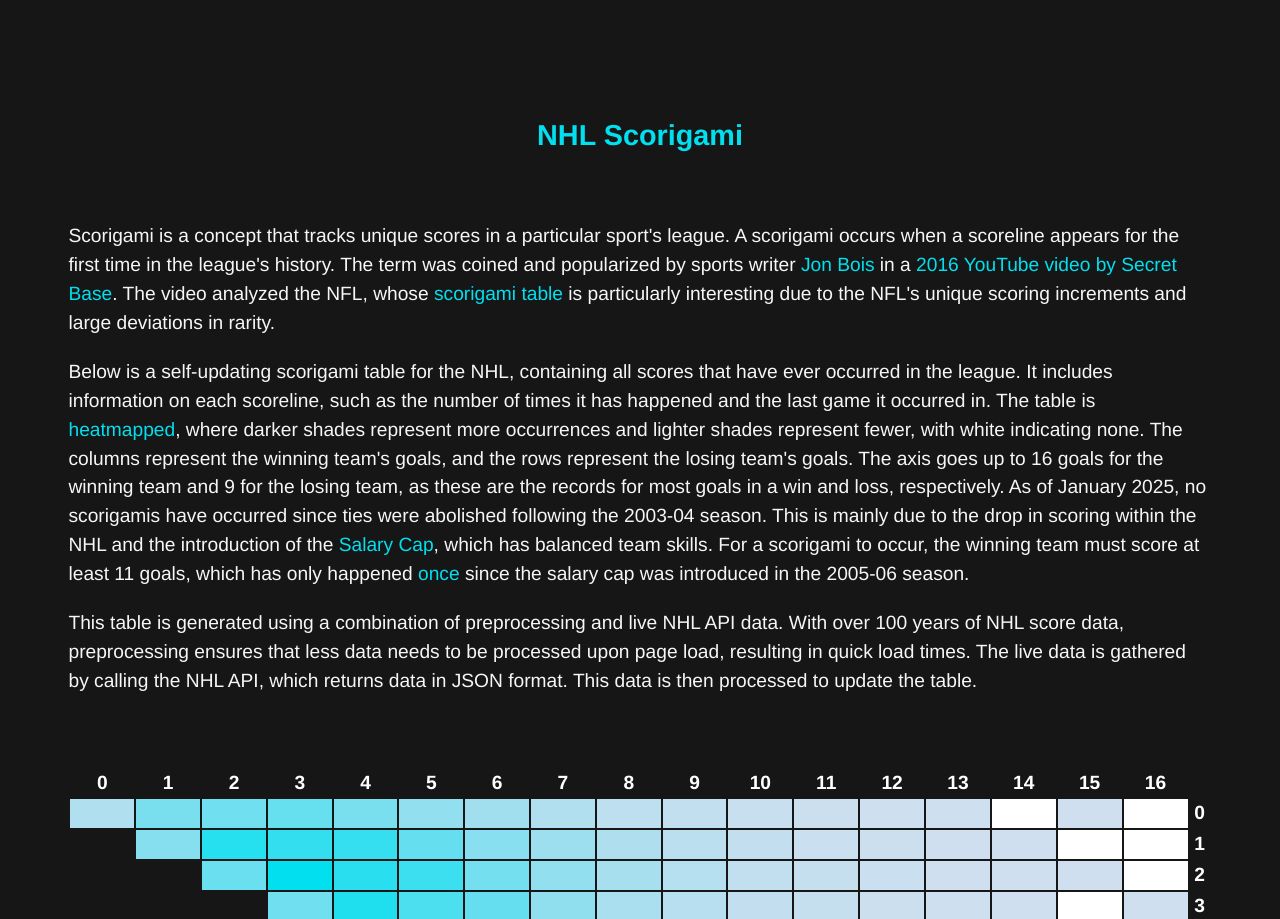
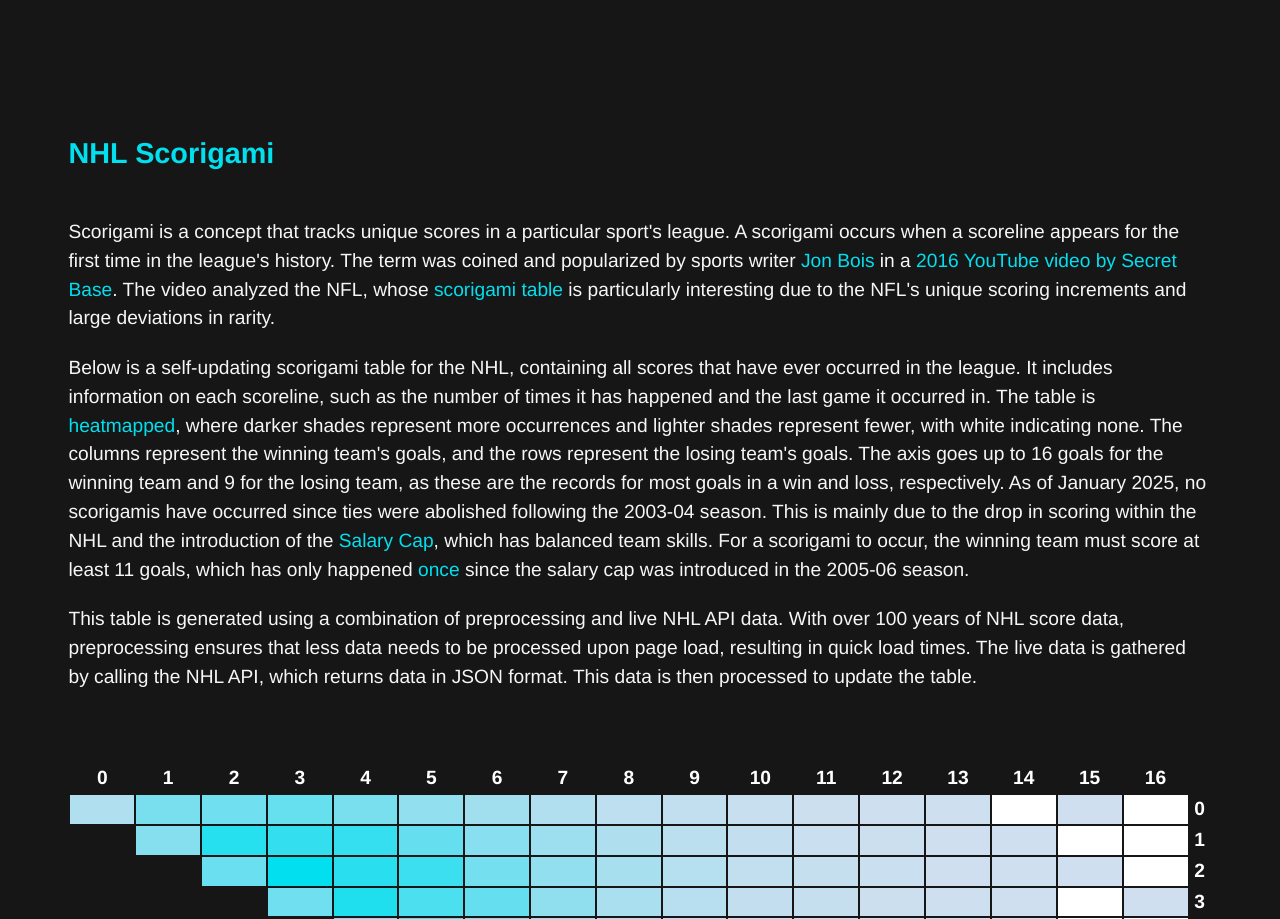
Before and after one commit to adan094/noahadamscswebsite, a React (Vite) app: page / in a window 1280 px wide. Shown: the part 1029-1948 px from the top of the page. Built offline with nearby package versions, Linux system fonts and the light colour scheme; no server answers.

Commit message:
Reorganized some code for better generalization

```diff
--- a/src/Body.jsx
+++ b/src/Body.jsx
@@ -118,7 +118,6 @@
 
           <section id="projects" ref={projects}>
             <h2>Projects</h2>
-            <h2 style={{fontSize:"1.8rem", marginTop:"120px"}}>NHL Scorigami</h2>
             <Projects/>
           </section>
 
--- a/src/NHLScorigami.jsx
+++ b/src/NHLScorigami.jsx
@@ -165,7 +165,10 @@
 
 
     return (
+
             <div className="sectionElements">
+                <h2>NHL Scorigami</h2>
+
                     <div >
                         <p>
                             Scorigami is a concept that tracks unique scores in a particular sport's league. A scorigami occurs when a scoreline appears for the first time in the league's history. The term was coined and popularized by sports writer <a href="https://en.wikipedia.org/wiki/Jon_Bois">Jon Bois</a> in a <a href="https://www.youtube.com/watch?v=9l5C8cGMueY">2016 YouTube video by Secret Base</a>. The video analyzed the NFL, whose <a href="https://nflscorigami.com/">scorigami table</a> is particularly interesting due to the NFL's unique scoring increments and large deviations in rarity.
--- a/src/Projects.jsx
+++ b/src/Projects.jsx
@@ -1,11 +1,14 @@
 import NHLScorigami from "./NHLScorigami"
-
+import ResearchProject from "./ResearchProject"
 
 export default function Projects()
 {
 
 
    return(
-    <NHLScorigami/>
+    <>
+        <NHLScorigami/>
+       { /*<ResearchProject/>*/}
+    </>
    )
 }
--- /dev/null
+++ b/src/ResearchProject.jsx
@@ -0,0 +1,11 @@
+
+export default function ResearchProject()
+{
+    return(
+                <div className="sectionElements">
+                    <h2>Market Basket Analysis using K-Means Clustering Techniques</h2>
+                    <p>For my final year project in university, I created a web application that uses machine learning to predict the outcome of a cricket match. The application uses a dataset of cricket matches from the past 10 years to train a model that predicts the winner of a match based on the teams playing, the venue, and the toss winner. The application also provides a live scorecard for ongoing matches and a leaderboard of the top predictors.</p>
+                    <p>The project was built using React for the frontend and Flask for the backend. The machine learning model was trained using the scikit-learn library in Python. The application was deployed on Heroku and is available at <a href="https://cricket-predictor.herokuapp.com/">https://cricket-predictor.herokuapp.com/</a>.</p>
+                </div>
+    )
+}
--- a/src/index.css
+++ b/src/index.css
@@ -145,6 +145,13 @@
   line-height: 1.8rem;
 }
 
+.sectionElements > h2
+{
+  font:1.8rem;
+  margin-top:70px;
+  text-align:left;
+  color:#02dfef;
+}
 
 .aboutText
 {
```
Lines whose indentation alone changed are shown as unchanged.
